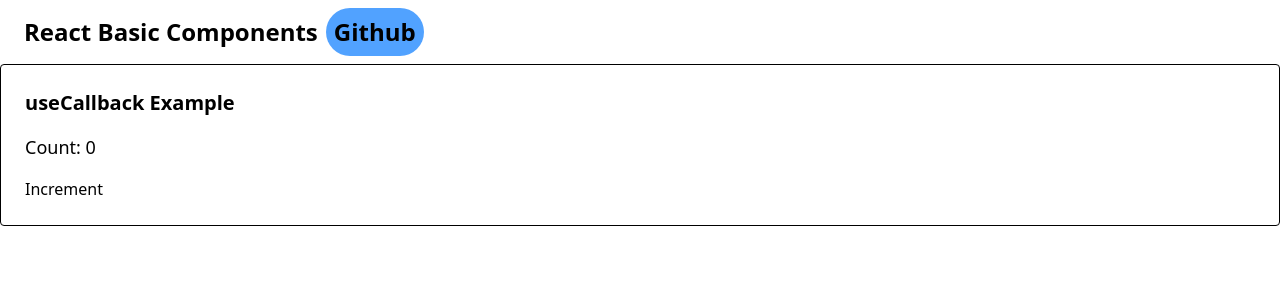
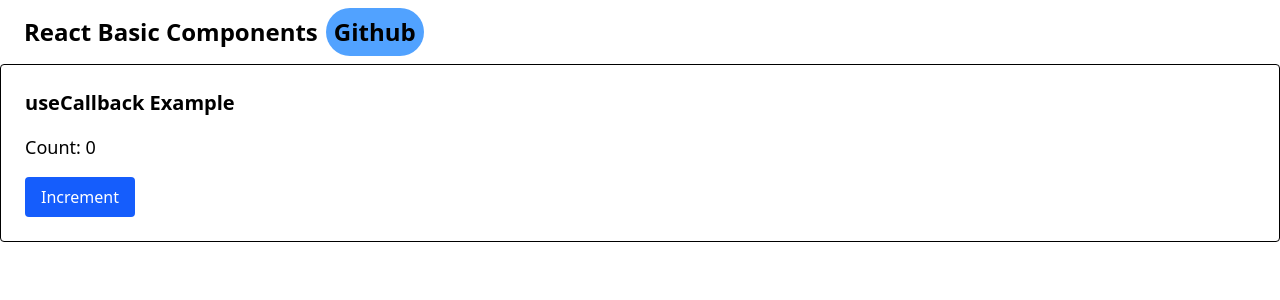
Before and after one commit to srseen/learn-react-vitest, a React (Vite) app: page /hooks/useCallback-basic in a window 1280 px wide. Shown: the top 300 px of the page. Built offline with nearby package versions, Linux system fonts and the light colour scheme.

Commit message:
fix:change className button

```diff
--- a/src/components/3.hooks/6.UseCallback/UseCallbackBasic.tsx
+++ b/src/components/3.hooks/6.UseCallback/UseCallbackBasic.tsx
@@ -6,9 +6,13 @@ type ButtonProps = {
   className: string;
 };
 
-const ChildButton = React.memo(({ onClick, label }: ButtonProps) => {
+const ChildButton = React.memo(({ onClick, label, className }: ButtonProps) => {
   console.log("ChildButton rendered");
-  return <button onClick={onClick}>{label}</button>;
+  return (
+    <button className={className} onClick={onClick}>
+      {label}
+    </button>
+  );
 });
 
 export function UseCallbackBasic() {
```
